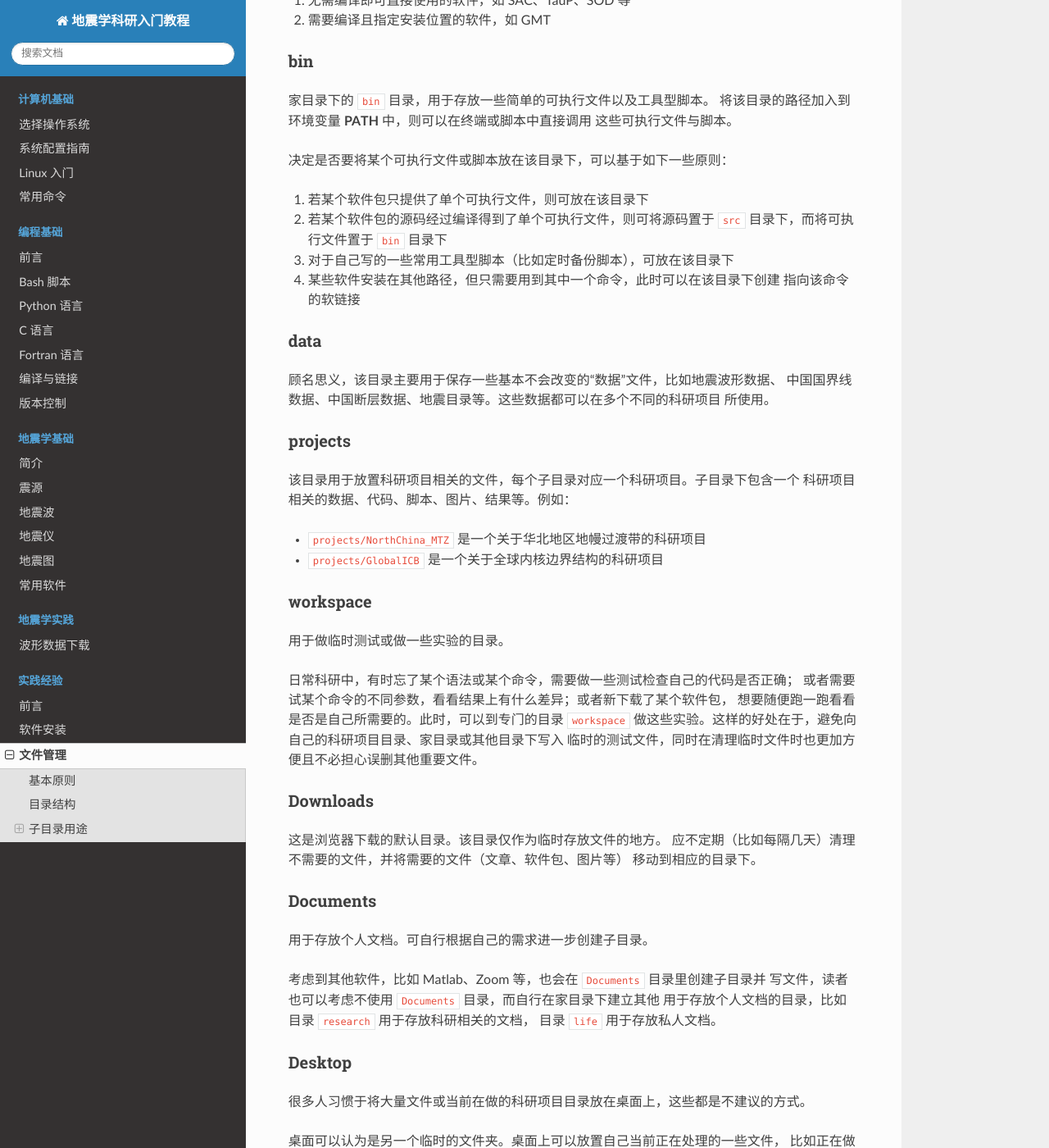
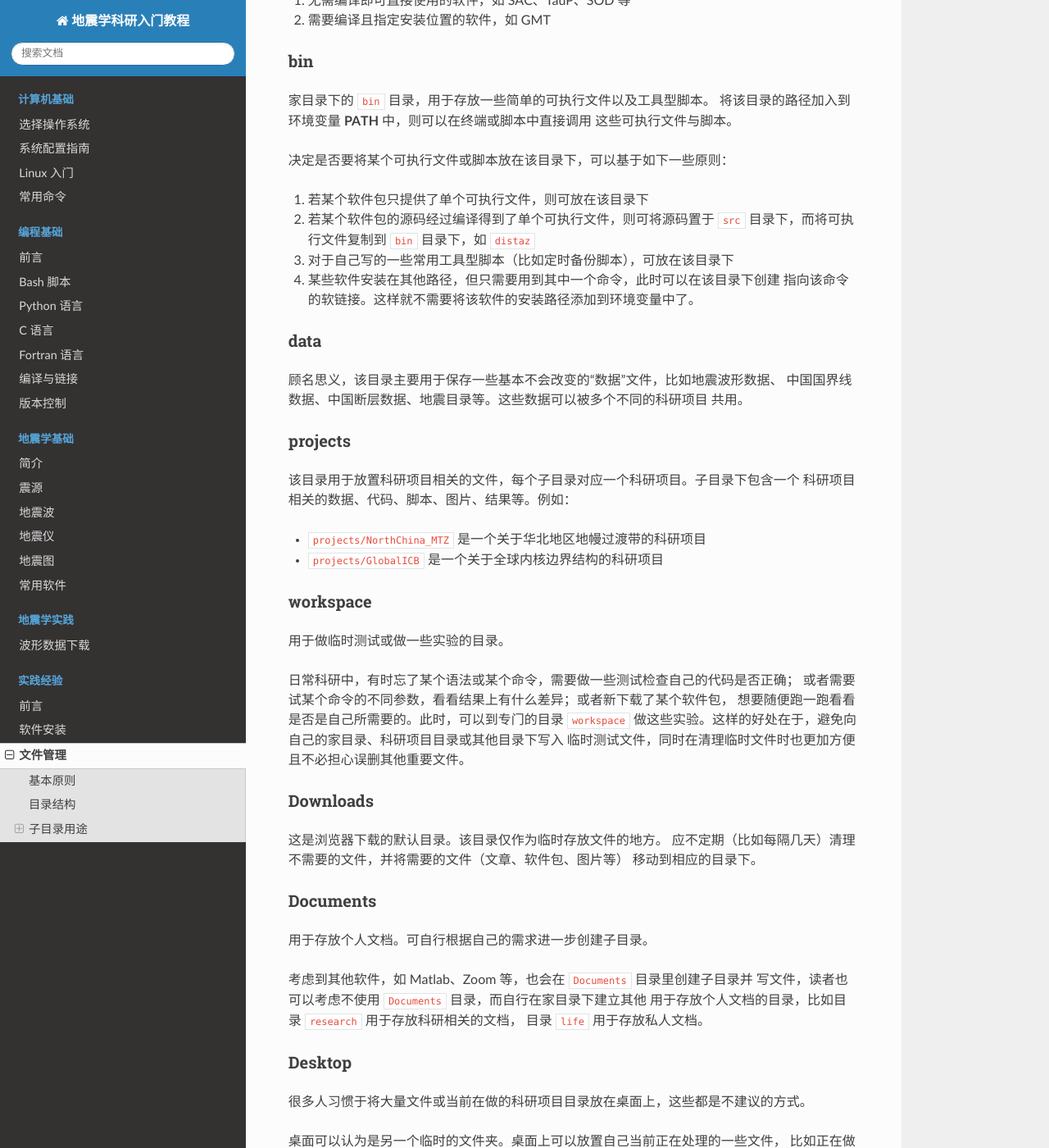
Before and after one commit to seismo-learn/seismology101, a Sphinx documentation site: the page built from source/best-practices/file-organization.rst, in a window 1280 px wide and 1400 px high, scrolled down 1893 px. Shown: the whole window at 82% size. Built offline with Sphinx 7.4.7 and the Read the Docs theme 2.0.0, drawn with Linux system fonts in a browser that asks for light colours.

Commit message:
Apply suggestions from code review
Co-authored-by: Jiayuan Yao <coreman.seism@gmail.com>

```diff
--- a/source/best-practices/file-organization.rst
+++ b/source/best-practices/file-organization.rst
@@ -96,17 +96,17 @@
 
 1. 若某个软件包只提供了单个可执行文件，则可放在该目录下
 2. 若某个软件包的源码经过编译得到了单个可执行文件，则可将源码置于 :file:`src`
-   目录下，而将可执行文件置于 :file:`bin` 目录下
+   目录下，而将可执行文件复制到 :file:`bin` 目录下，如 ``distaz``
 3. 对于自己写的一些常用工具型脚本（比如定时备份脚本），可放在该目录下
 4. 某些软件安装在其他路径，但只需要用到其中一个命令，此时可以在该目录下创建
-   指向该命令的软链接
+   指向该命令的软链接。这样就不需要将该软件的安装路径添加到环境变量中了。
 
 data
 ^^^^
 
 顾名思义，该目录主要用于保存一些基本不会改变的“数据”文件，比如地震波形数据、
-中国国界线数据、中国断层数据、地震目录等。这些数据都可以在多个不同的科研项目
-所使用。
+中国国界线数据、中国断层数据、地震目录等。这些数据可以被多个不同的科研项目
+共用。
 
 projects
 ^^^^^^^^
@@ -140,7 +140,7 @@
 
 用于存放个人文档。可自行根据自己的需求进一步创建子目录。
 
-考虑到其他软件，比如 Matlab、Zoom 等，也会在 :file:`Documents` 目录里创建子目录并
+考虑到其他软件，如 Matlab、Zoom 等，也会在 :file:`Documents` 目录里创建子目录并
 写文件，读者也可以考虑不使用 :file:`Documents` 目录，而自行在家目录下建立其他
 用于存放个人文档的目录，比如目录 :file:`research` 用于存放科研相关的文档，
 目录 :file:`life` 用于存放私人文档。
```
Also changed, not shown: other parts of source/best-practices/file-organization.rst (+2 -2 lines).
